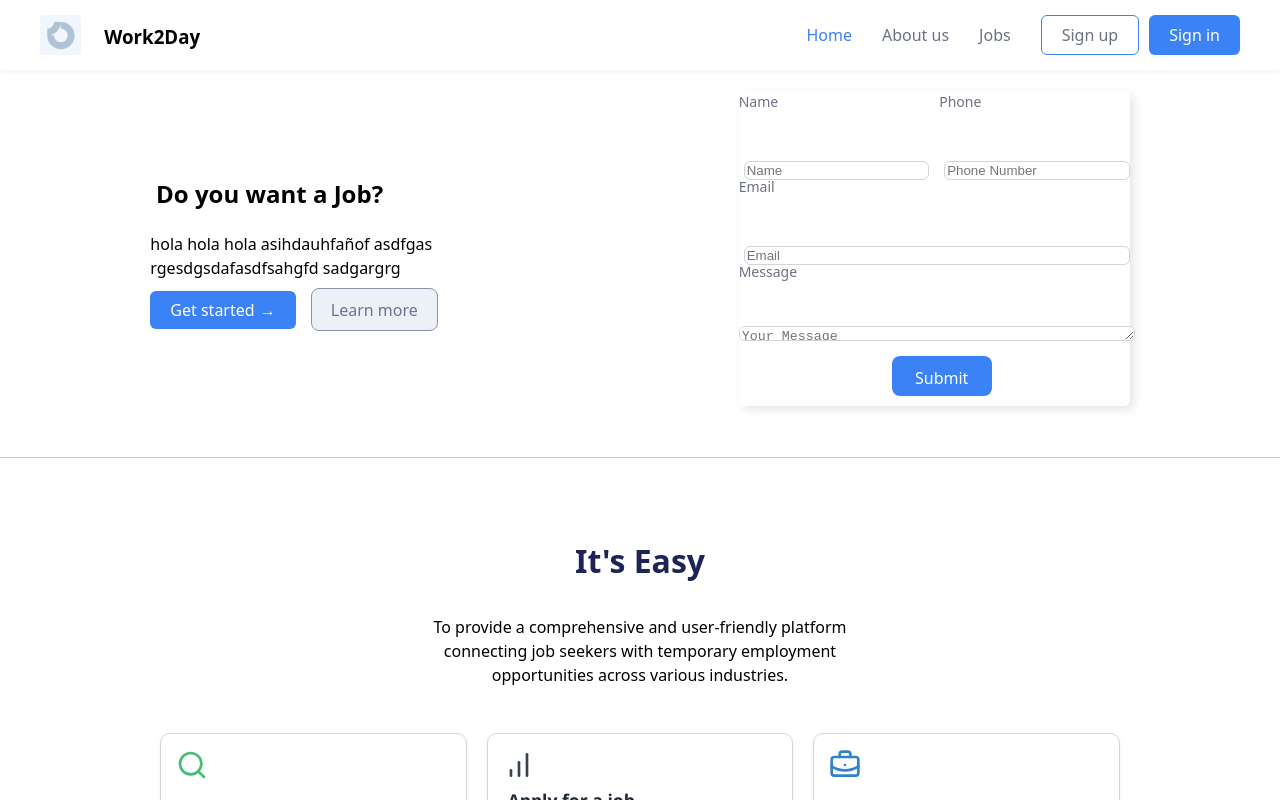
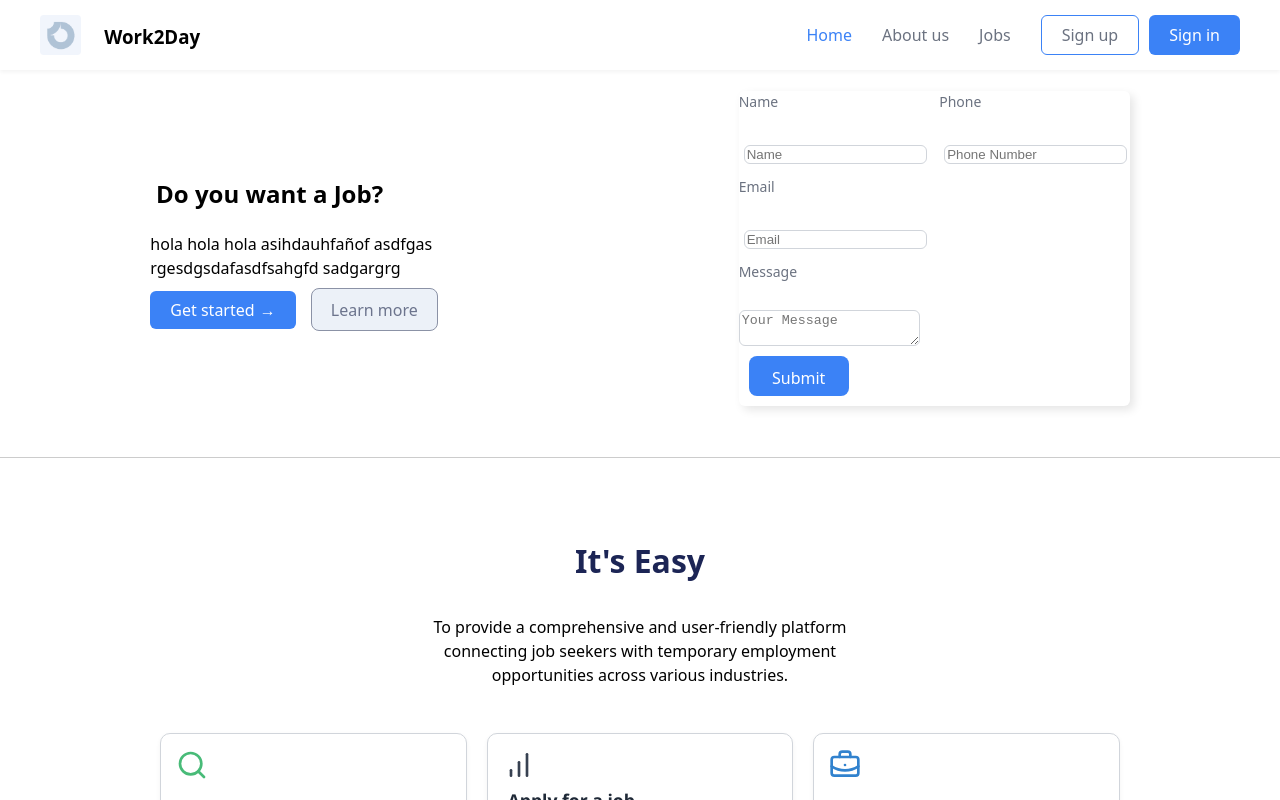
Before and after one commit to juarosrap/Work2day, a React (Vite) app in the folder frontend/: page / in a window 1280 px wide. Built offline with nearby package versions, Linux system fonts and the light colour scheme.

Commit message:
fix: heroSection styles

```diff
--- a/frontend/src/componentes/ForgetModal.jsx
+++ b/frontend/src/componentes/ForgetModal.jsx
@@ -90,7 +90,7 @@ export default function ForgetModal() {
         )}
 
         <form onSubmit={handleSubmit(onSubmit)} className="form-container">
-          <div className="form-group">
+          <div className="form-group-modal">
             <label htmlFor="correo" className="form-label">
               Introduzca su correo
             </label>
--- a/frontend/src/componentes/ResetPassword.jsx
+++ b/frontend/src/componentes/ResetPassword.jsx
@@ -97,7 +97,7 @@ export default function ResetPassword() {
         )}
 
         <form onSubmit={handleSubmit(onSubmit)} className="form-container">
-          <div className="form-group">
+          <div className="form-group-modal">
             <label htmlFor="newPassword" className="form-label">
               Nueva contraseña
             </label>
@@ -118,7 +118,7 @@ export default function ResetPassword() {
             )}
           </div>
 
-          <div className="form-group">
+          <div className="form-group-modal">
             <label htmlFor="confirmPassword" className="form-label">
               Confirmar contraseña
             </label>
--- a/frontend/src/styles/forgetModal.css
+++ b/frontend/src/styles/forgetModal.css
@@ -61,7 +61,7 @@
   gap: 1.5rem;
 }
 
-.form-group {
+.form-group-modal {
   display: flex;
   flex-direction: column;
   gap: 0.5rem;
```
